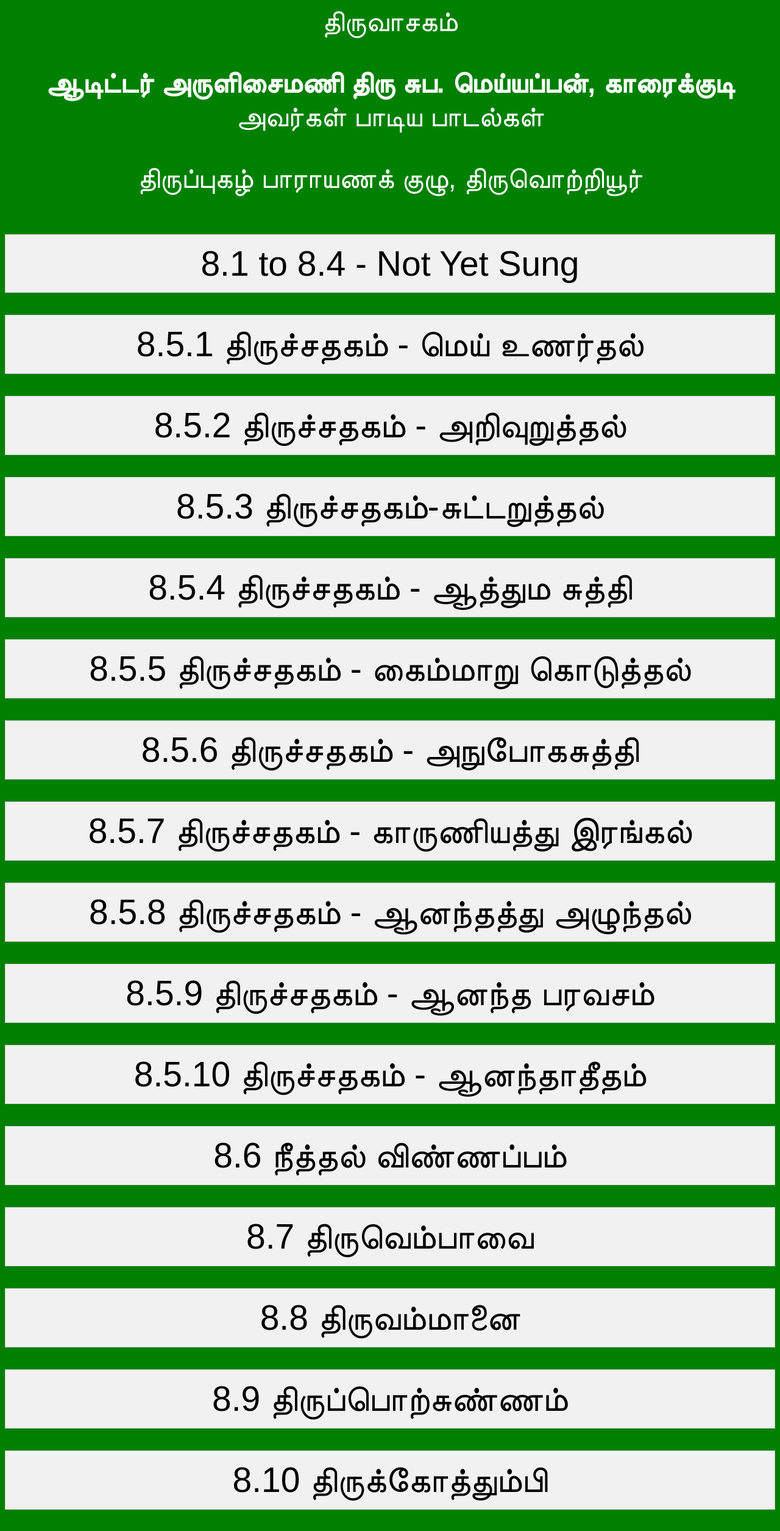
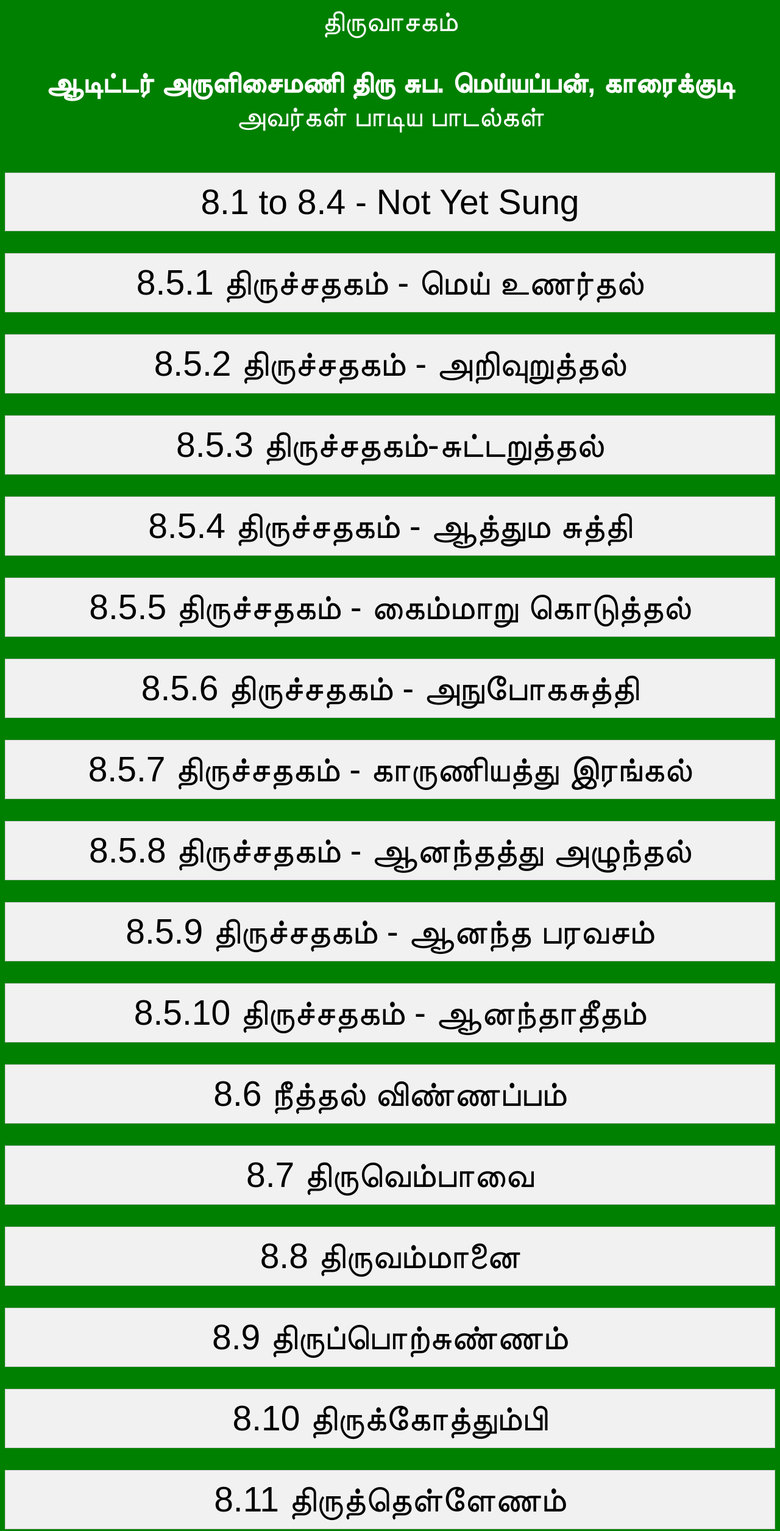
Before and after one commit to lakshmuthv/thiruvasagam, a plain HTML site: page index.html in a window 1280 px wide. Shown: the top 2510 px of the page at 61% size. Drawn offline with Linux system fonts and the light colour scheme.

Commit message:
Update index.html
Update index.html

```diff
--- a/index.html
+++ b/index.html
@@ -74,7 +74,6 @@
    <body id="page">
       <p>திருவாசகம்</p>
       <p><b>ஆடிட்டர் அருளிசைமணி  திரு சுப. மெய்யப்பன், காரைக்குடி</b> அவர்கள் பாடிய பாடல்கள்</p>
-      <p>திருப்புகழ் பாராயணக் குழு, திருவொற்றியூர்</p>
       <br>
 	  <div id="main">
          <div class="tab">
@@ -371,7 +370,7 @@
 	  <br>
       <div id="main">
          <div class="tab">
-            <button class="tablinks" onclick="openCity(event, &#39;8.11 திருத்தெள்ளேணம் - 1CFDJyf2rQaQQMqrH2Jbj6Ph7zvI2lzxy&#39;)">8.11 திருத்தெள்ளேணம் - 1CFDJyf2rQaQQMqrH2Jbj6Ph7zvI2lzxy</button>
+            <button class="tablinks" onclick="openCity(event, &#39;8.11 திருத்தெள்ளேணம் - 1CFDJyf2rQaQQMqrH2Jbj6Ph7zvI2lzxy&#39;)">8.11 திருத்தெள்ளேணம்</button>
          </div>
          <div id="8.11 திருத்தெள்ளேணம் - 1CFDJyf2rQaQQMqrH2Jbj6Ph7zvI2lzxy" class="tabcontent">
             <audio controls="controls" src="https://drive.google.com/uc?export=download&id=1CFDJyf2rQaQQMqrH2Jbj6Ph7zvI2lzxy" type="audio/mp3">
@@ -542,7 +541,7 @@
 	  <br>
       <div id="main">
          <div class="tab">
-            <button class="tablinks" onclick="openCity(event, &#39;8.20 திருப்பள்ளியெழுச்சி - 1RDdRWWOF4adh7dbY0UjA-V0OLQDks6W8&#39;)">8.20 திருப்பள்ளியெழுச்சி - 1RDdRWWOF4adh7dbY0UjA-V0OLQDks6W8</button>
+            <button class="tablinks" onclick="openCity(event, &#39;8.20 திருப்பள்ளியெழுச்சி - 1RDdRWWOF4adh7dbY0UjA-V0OLQDks6W8&#39;)">8.20 திருப்பள்ளியெழுச்சி</button>
          </div>
          <div id="8.20 திருப்பள்ளியெழுச்சி - 1RDdRWWOF4adh7dbY0UjA-V0OLQDks6W8" class="tabcontent">
             <audio controls="controls" src="https://drive.google.com/uc?export=download&id=1RDdRWWOF4adh7dbY0UjA-V0OLQDks6W8" type="audio/mp3">
```
